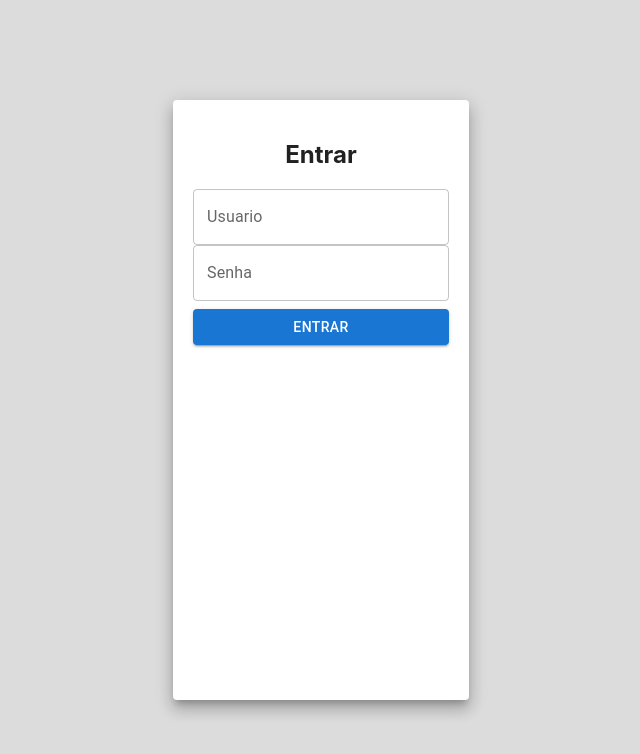
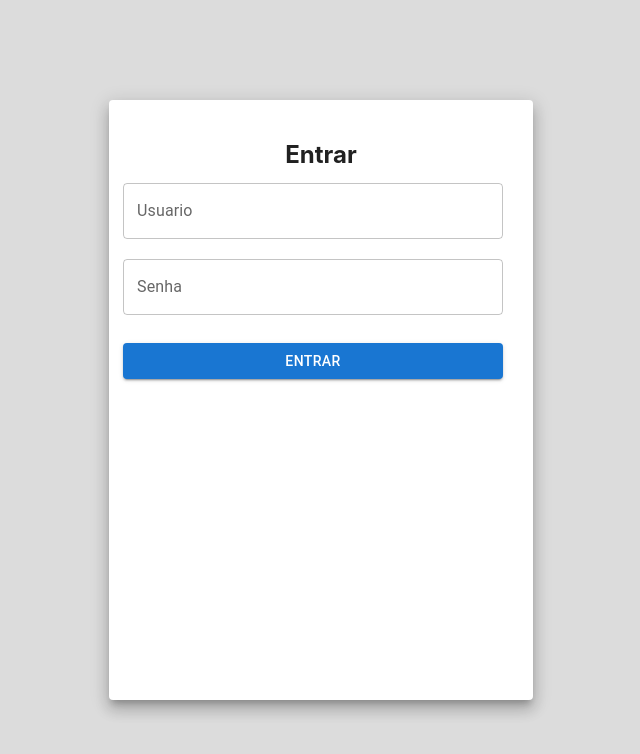
Before and after one commit to mateusfacundes/teste_front_end, a React (Create React App) app: page /auth/login in a window 1280 px wide. Shown: the top 754 px of the page, without its empty margins (319-959 px from the left). Built offline with nearby package versions, Linux system fonts and the light colour scheme.

Commit message:
feet: error alert

```diff
--- a/src/auth/Login/index.js
+++ b/src/auth/Login/index.js
@@ -5,16 +5,20 @@ import config from '../../config.json';
 
 import Loading from '../../components/loading';
 
+import Alert from '@mui/material/Alert';
 import Grid from '@mui/material/Grid';
 import TextField from '@mui/material/TextField';
 import Button  from '@mui/material/Button';
 import Paper from '@mui/material/Paper';
 
 import { useNavigate } from "react-router-dom";
+import { margin } from '@mui/system';
 
 
 export default function Login() {
     const [isLoading, setIsLoading] = useState(false);
+    const [isError, setIsError] = useState(false);
+
     const navigate = useNavigate();
 
     const handleSubmitLogin = async (event) => {
@@ -30,14 +34,18 @@ export default function Login() {
         .then((response) =>{
             if(response.data.length > 0){
                 console.log(response.data[0].password);
-                if(response.data[0].password == password){
+                if(response.data[0].password === password){
                     setIsLoading(false)
                     localStorage.clear();
                     localStorage.setItem('user-token', response.data[0].username);
                     navigate("/");
                 }
+                else{
+                    setIsError(true)
+                    setIsLoading(false);
+                }
             }else{
-                alert('Usuario n encontrado ');
+                setIsError(true)
                 setIsLoading(false);
             }
 
@@ -47,7 +55,7 @@ export default function Login() {
         console.log('log')
     }
 
-    const paperStyle={padding :20,height:'70vh',width:'20%'}
+    const paperStyle={padding :20,height:'70vh',width:'30%'}
 
     const btnstyle={margin:'8px 0'}
     return(
@@ -59,17 +67,33 @@ export default function Login() {
         justifyContent="center"
         style={{ minHeight: '100vh' }}
         >
-            <Paper elevation={10} style={paperStyle}>
-
+            <Paper elevation={10} style={paperStyle} sx={{minWidth: 250, maxWidth: 500}}>
                 <Loading loading={isLoading}/>
-
-                <Grid align='center'>
+                {
+                    isError ?
+                    (
+                        <Alert severity="error">Usuraio não cadastrado ou senha inválida</Alert>
+                    )
+                    :
+                    ('')
+                }
+                <Grid align='center'  sx={12}>
                     <h2>Entrar</h2>
                 </Grid>
-                <TextField id='username' label='Usuario'  variant="outlined" fullWidth  />
-                <TextField  id='password' label='Senha'  type='password' variant="outlined" fullWidth />
 
-                <Button type='submit' color='primary' variant="contained" style={btnstyle} onClick={handleSubmitLogin} fullWidth>Entrar </Button>
+                <Grid container spacing={2}>
+
+                    <Grid align='center' xs={12} sx={{margin: '10px'}}>
+                        <TextField id='username' label='Usuario'  variant="outlined" fullWidth  />
+                    </Grid>
+                    <Grid align='center' xs={12} sx={{margin: '10px'}}>
+                        <TextField  id='password' label='Senha'  type='password' variant="outlined" fullWidth />
+                    </Grid>
+                    <Grid align='center' xs={12} sx={{margin: '10px'}}>
+                        <Button type='submit' color='primary' variant="contained" style={btnstyle} onClick={handleSubmitLogin} fullWidth>Entrar </Button>
+                    </Grid>
+                </Grid>
+
             </Paper>
         </Grid>
     )
```
